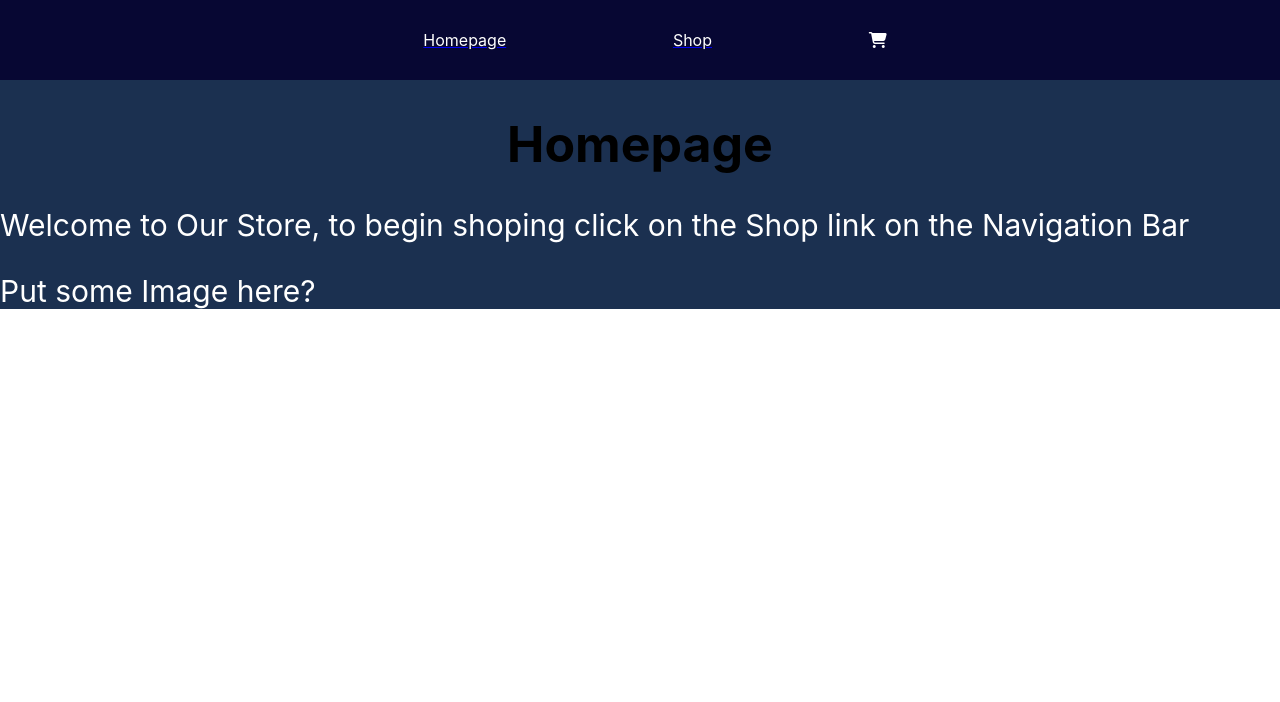
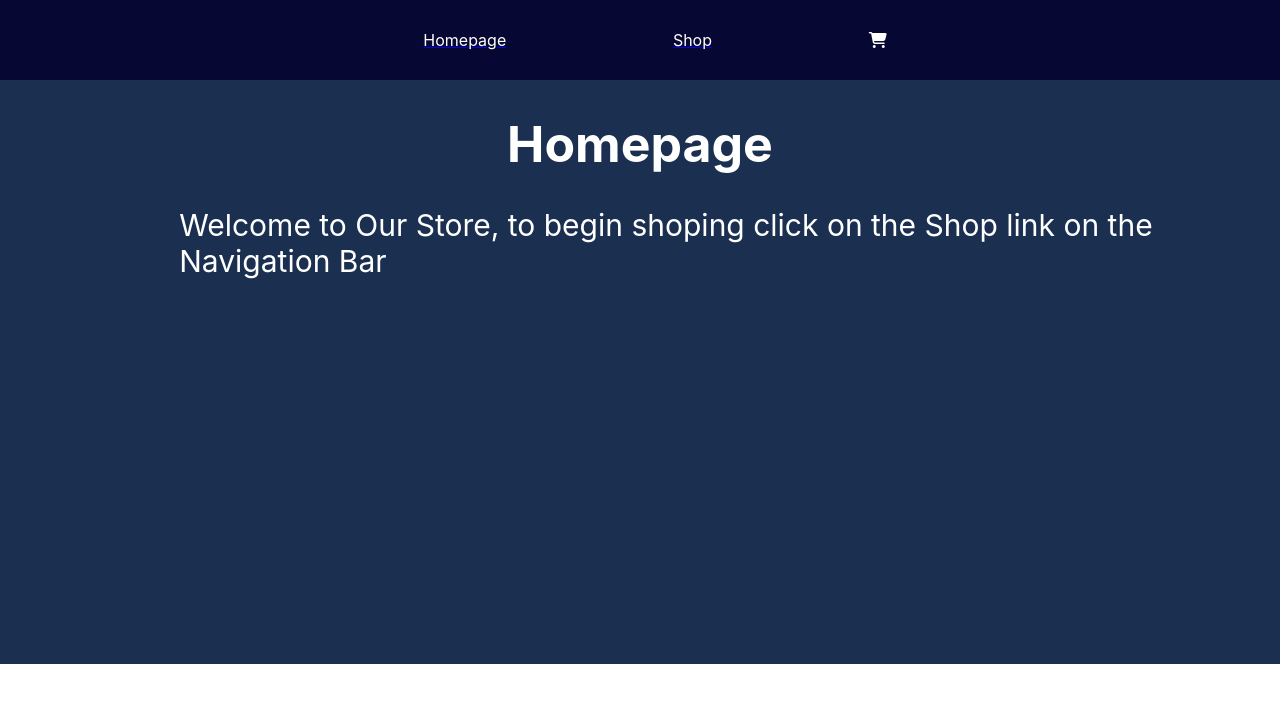
Before and after one commit to fabioschitini/Shoping-Cart, a React (Create React App) app in the folder shoping-cart/: page / in a window 1280 px wide. Shown: the top 702 px of the page. Built offline with nearby package versions, Linux system fonts and the light colour scheme.

Commit message:
Fixed a bug

```diff
--- a/shoping-cart/src/App.css
+++ b/shoping-cart/src/App.css
@@ -18,6 +18,10 @@ ul {
 li {
   color: white;
   list-style: none;
+}
+li:hover {
+  color: red;
+  box-shadow: orangered;
 }
 h1 {
   text-align: center;
@@ -61,7 +65,7 @@ input {
   border-radius: 20px;
 }
 button {
-  background-color: black;
+  background-color: #1b3050;
   border-color: white;
   border-width: inherit;
   text-align: center;
@@ -70,6 +74,10 @@ button {
   margin: 10px;
   cursor: pointer;
   border-radius: 20px;
+}
+button:hover {
+  color: red;
+  box-shadow: orangered;
 }
 figcaption {
   font-size: 35px;
@@ -94,3 +102,17 @@ img {
   content: "\f07a";
   color: white;
 }
+
+#Home-p {
+  font-size: 30px;
+  color: white;
+  width: 80%;
+  margin: none;
+  margin-left: 14%;
+}
+#container-home {
+  height: 550px;
+}
+#h1-home {
+  color: white;
+}
--- a/shoping-cart/src/App.js
+++ b/shoping-cart/src/App.js
@@ -1,6 +1,6 @@
 import './App.css';
-import {BrowserRouter as Router,Switch,Route,Link} from 'react-router-dom'
-import { useState, useEfect } from 'react'
+import {BrowserRouter as Router,Switch,Route} from 'react-router-dom'
+import { useState} from 'react'
 import Nav from './components/Nav'
 import Home from './components/Home'
 import Cart from './components/Cart'
@@ -13,6 +13,7 @@ function App() {
     if (e.target.parentNode.children[1].children[1].value < 1) {
       return
     }
+          console.log(e.target.parentNode.children[0])
           let value= Number(e.target.parentNode.children[0].children[2].innerText.replace(/[^0-9.-]+/g,""))
     if (items.length === 0) {
       setItems(items.concat({
--- a/shoping-cart/src/components/Cart.js
+++ b/shoping-cart/src/components/Cart.js
@@ -1,7 +1,8 @@
-import { BrowserRouter as Router, Switch, Route, Link, withRouter } from 'react-router-dom'
-import { useState, useEfect, useEffect } from 'react'
+import { useState,  useEffect } from 'react'
 
 const Cart = (props) => {
+    const { items } = props
+    const {remove}=props
     const [total, setTotal] = useState(0)
     useEffect(() => {
        let totalArray= items.map(item => {
@@ -9,11 +10,10 @@ const Cart = (props) => {
        })
 
         setTotal(totalArray.reduce((a,b)=>a+b,0))
-    })
+    },[])
 
-    const [ex,setEx]=useState(0)
-    const { items } = props
-    const {remove}=props
+
+
 
     if (total===0) {
 
@@ -29,9 +29,8 @@ const Cart = (props) => {
                             <figcaption>{item.caption}</figcaption>
                         </figure>
                         <div>
-                            <Link key={item.id} to={`/shop/${item.id}`
-                            }>
-                                <p >Amount:{item.amount}</p></Link>
+
+                                <p >Amount:{item.amount}</p>
                             <p>${item.value}</p>
 
                         </div>
--- a/shoping-cart/src/components/Home.js
+++ b/shoping-cart/src/components/Home.js
@@ -1,9 +1,9 @@
 const Home = () => {
     return (
-        <div>
-            <h1>Homepage</h1>
-            <p>Welcome to Our Store, to begin shoping click on the Shop link on the Navigation Bar</p>
-            <p>Put some Image here?</p>
+        <div id='container-home'>
+            <h1 id='h1-home'>Homepage</h1>
+            <p id='Home-p'>Welcome to Our Store, to begin shoping click on the Shop link on the Navigation Bar</p>
+
         </div>
     )
 }
--- a/shoping-cart/src/components/Nav.js
+++ b/shoping-cart/src/components/Nav.js
@@ -1,4 +1,4 @@
-import {BrowserRouter as Router,Switch,Route,Link,withRouter} from 'react-router-dom'
+import {Link,withRouter} from 'react-router-dom'
 
 
 const Nav = (props) => {
--- a/shoping-cart/src/components/Shop.js
+++ b/shoping-cart/src/components/Shop.js
@@ -1,4 +1,3 @@
-import { useState, useEfect } from 'react'
 import Button from './Button.style'
 const Shop = (props) => {
  const {submit}=props
```
